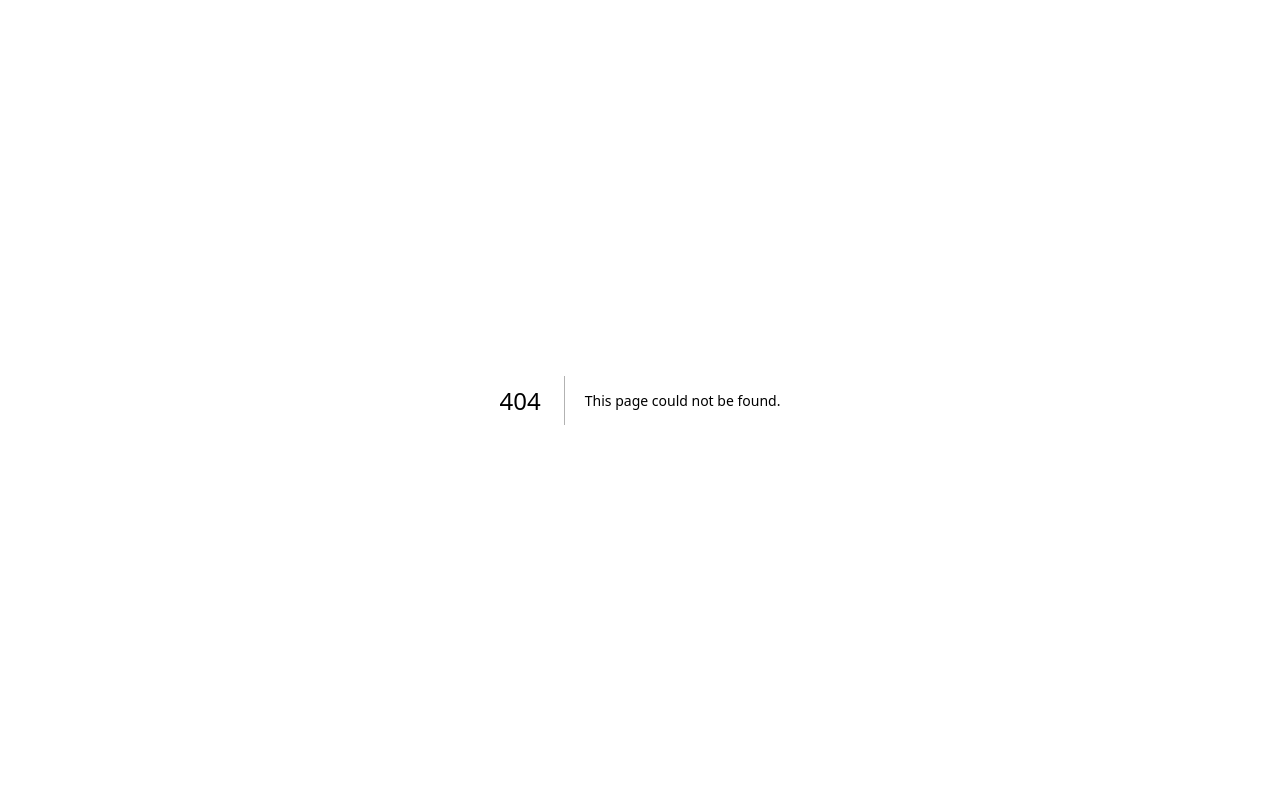
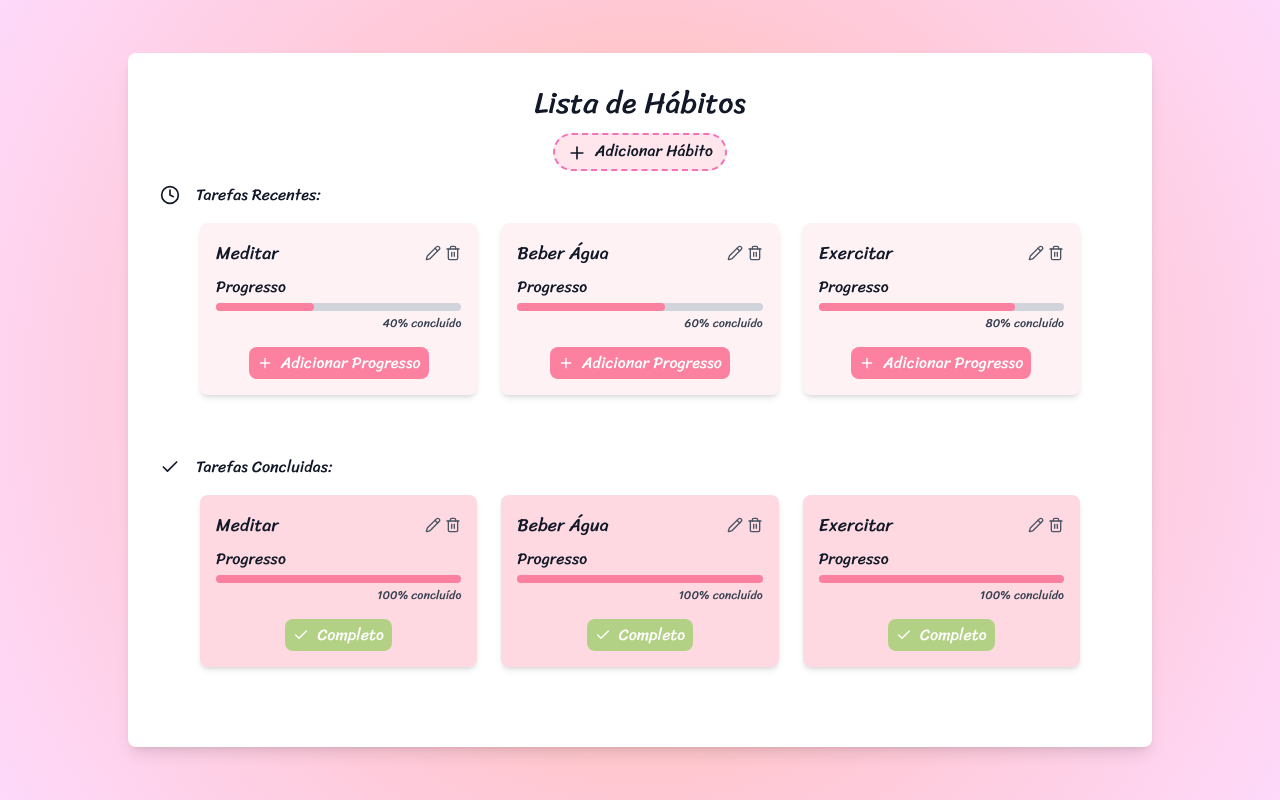
Before and after one commit to Saraingridsousa/Daylist_WebApp, a Next.js app: page /listaDeHabitos in a window 1280 px wide. Before the commit this address had no page. Built offline with nearby package versions, Linux system fonts and the light colour scheme.

Commit message:
visual da lista de hábitos pronto

```diff
--- /dev/null
+++ b/app/listaDeHabitos/page.tsx
@@ -0,0 +1,48 @@
+import CardHabito from "@/components/cards/habito";
+import { Check, Clock, Plus } from "lucide-react";
+
+interface ListaDeHabitosProps {
+    progress?: number;
+}
+
+export default function ListaDeHabitos( {progress}: ListaDeHabitosProps) {
+    return (
+        <main className="w-full bg-[radial-gradient(circle,#FFC0A1_13%,#FFC9D7_55%,#FED9FA_100%)] flex min-h-screen flex-col items-center justify-center px-16 py-10">
+            <div className="bg-white rounded-lg w-full max-w-5xl p-8 pb-20 flex flex-col gap-3 items-center shadow-lg text-gray-900">
+                <h1 className="text-3xl">Lista de Hábitos</h1>
+
+                <button className="bg-[#FC809F]/20 rounded-full border-2 border-dashed border-pink-400 px-3 py-1 hover:bg-[#FC809F]/30 transition-colors cursor-pointer">
+                    <Plus className="inline-block mr-2 w-5" />
+                    Adicionar Hábito
+                </button>
+
+                {/* Tarefas Recentes */}
+                <div className="w-full flex flex-col gap-4">
+                    <div className="flex flex-row gap-2">
+                        <Clock className="inline-block mr-2 w-5" />
+                        <span>Tarefas Recentes:</span>
+                    </div>
+                    <div className="flex flex-row gap-6 justify-around px-10">
+                        <CardHabito title="Meditar" progress={40} color="bg-[#FC809F]/10" />
+                        <CardHabito title="Beber Água" progress={60} color="bg-[#FC809F]/10" />
+                        <CardHabito title="Exercitar" progress={80} color="bg-[#FC809F]/10" />
+                    </div>
+                </div>
+
+                {/* Tarefas Concluidas */}
+                <div className="w-full flex flex-col gap-4 mt-12">
+                    <div className="flex flex-row gap-2">
+                        <Check className="inline-block mr-2 w-5" />
+                        <span>Tarefas Concluidas:</span>
+                    </div>
+                    <div className="flex flex-row gap-6 justify-around px-10">
+                        <CardHabito title="Meditar" progress={100} color="bg-[#FC809F]/30" />
+                        <CardHabito title="Beber Água" progress={100} color="bg-[#FC809F]/30" />
+                        <CardHabito title="Exercitar" progress={100} color="bg-[#FC809F]/30" />
+                    </div>
+                </div>
+
+            </div>
+        </main>
+    );
+}
--- a/components/cards/habito/index.tsx
+++ b/components/cards/habito/index.tsx
@@ -3,14 +3,15 @@ import { Sriracha } from "next/font/google";
 interface CardHabitoProps{
     title: string;
     progress: number; // valor entre 0 e 100
+    color?: string;
 }
 const sriracha = Sriracha({
   weight: '400',
   subsets: ["latin"]
 });
-export default function CardHabito({ title, progress }: CardHabitoProps) {
+export default function CardHabito({ title, progress, color }: CardHabitoProps) {
     return (
-        <div className={`w-72 bg-white bg-opacity-60 rounded-lg shadow-md p-4 flex flex-col justify-between hover:shadow-xl transition cursor-pointer ${sriracha.className}`}>
+        <div className={`w-72 ${color} bg-opacity-60 rounded-lg shadow-md p-4 flex flex-col justify-between hover:shadow-xl transition cursor-pointer ${sriracha.className}`}>
             {/* Título do Hábito */}
             <div className="flex flex-row justify-between items-center gap-10">
                 <h3 className={`text-lg text-gray-900`}>{title}</h3>
@@ -34,7 +35,7 @@ export default function CardHabito({ title, progress }: CardHabitoProps) {
             {/* Botões */}
             <div className="flex justify-center gap-2 mt-4">
                 {progress === 100 ? (
-                    <button className="flex items-center gap-2 bg-[#b3d185] hover:bg-[#89a65c] text-white px- py-1 rounded-lg transition">
+                    <button className="flex items-center gap-2 bg-[#b3d185] hover:bg-[#89a65c] text-white px-2 py-1 rounded-lg transition">
                         <Check className="w-4" />
                         Completo
                     </button>
```
